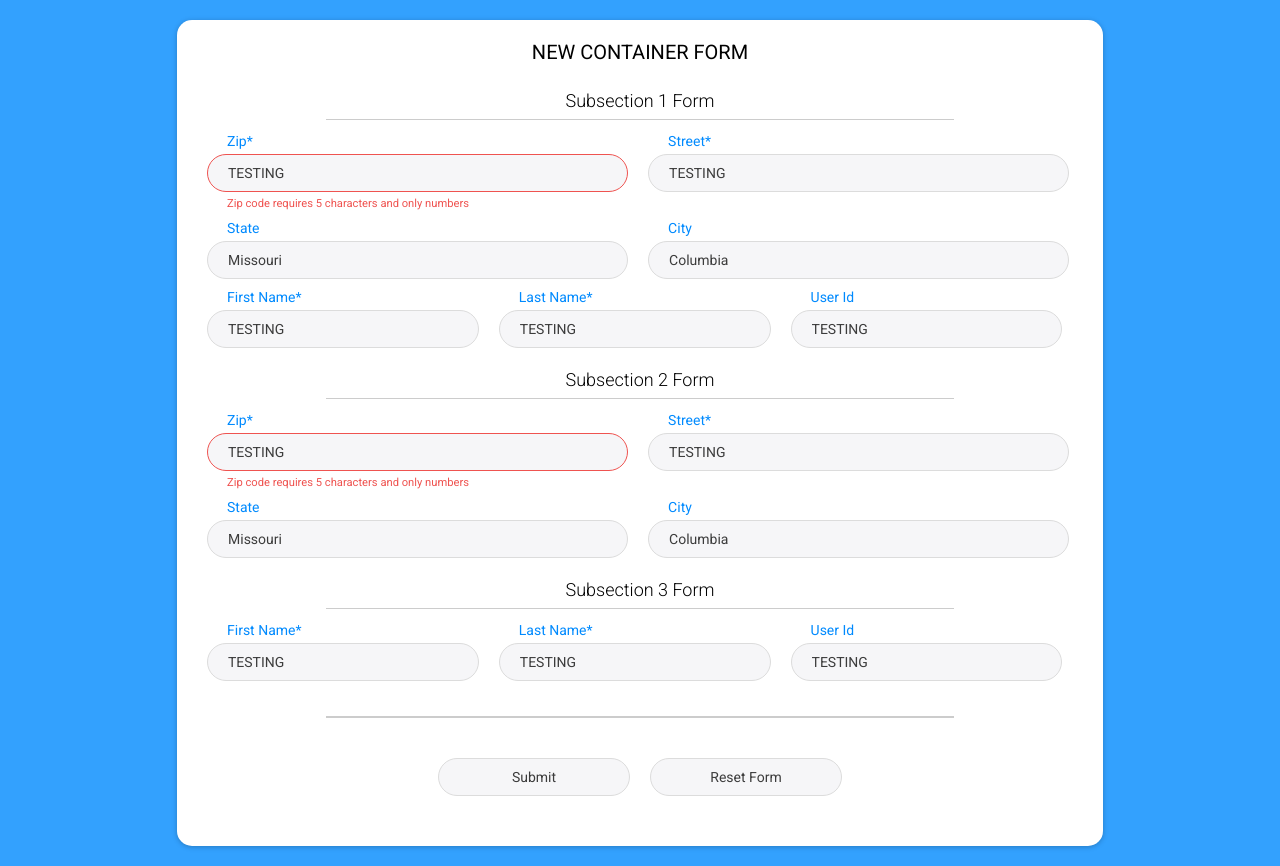
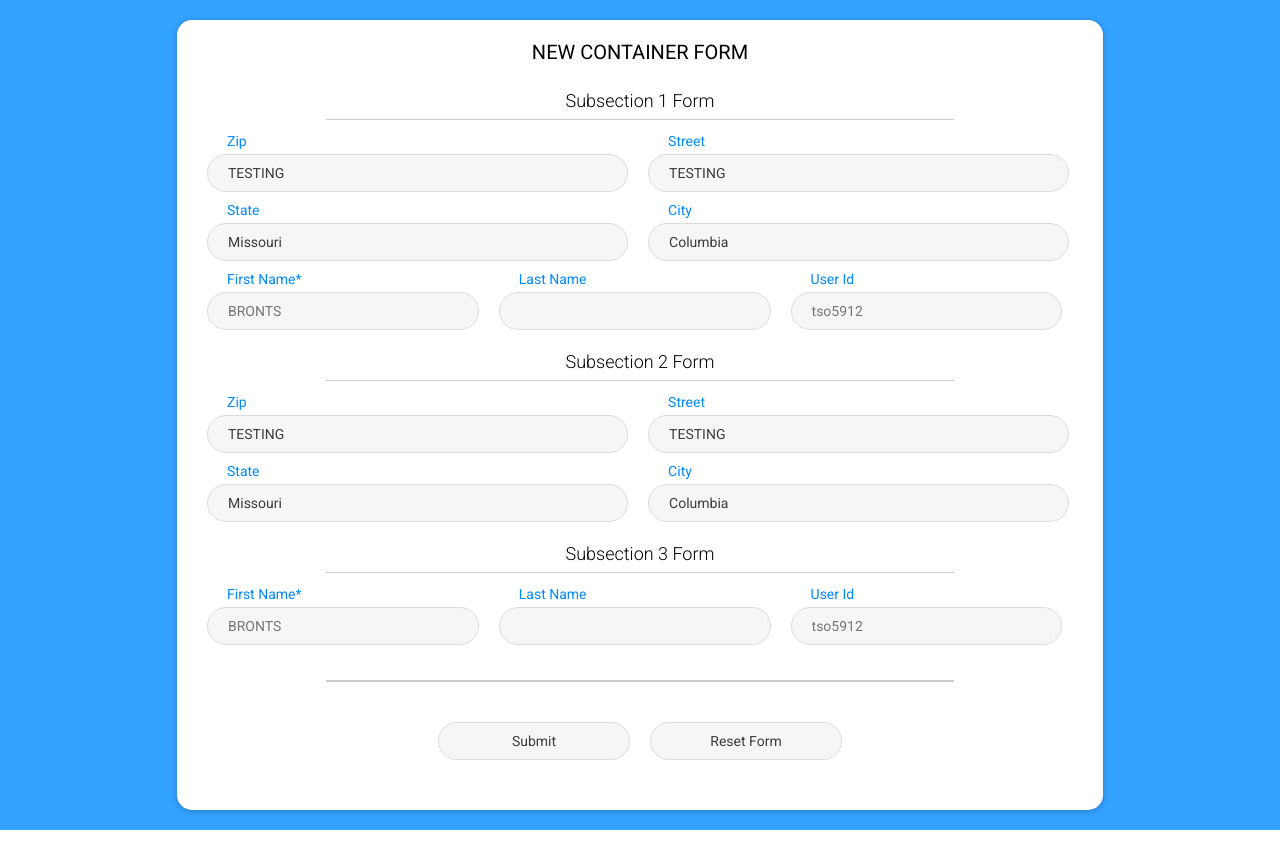
Before and after one commit to b2dt/react-form-template, a React app: page / in a window 1280 px wide. After the commit the page ends 830 px from the top, so only its background shows below. Built offline with nearby package versions, Linux system fonts and the light colour scheme.

Commit message:
Error checks don't happen on load. only onchange and submit. Required field check only happens on submit.

```diff
--- a/src/components/app/app.tsx
+++ b/src/components/app/app.tsx
@@ -30,29 +30,24 @@ export default class App extends React.Component<AppPageProps, any> {
 	}
 
 	render() {
-		const {props} = this
 		const formProps: FormFieldProps[] = [
 			{
 				index: 0,
 				id: "rus-first-name",
-				required: true,
 				inputType: InputType.INPUT,
+				validation: Validate.required,
 				placeholder: "BRONTS",
-				defaultText: "TESTING",
 				label: "First Name"
 			}, {
 				index: 1,
 				id: "rus-last-name",
-				required: true,
 				inputType: InputType.INPUT,
-				defaultText: "TESTING",
 				label: "Last Name"
 			}, {
 				index: 2,
 				id: "rus-id",
 				inputType: InputType.INPUT,
 				placeholder: "tso5912",
-				defaultText: "TESTING",
 				label: "User Id"
 			}
 		]
@@ -60,7 +55,6 @@ export default class App extends React.Component<AppPageProps, any> {
 			{
 				index: 0,
 				id: "zip",
-				required: true,
 				defaultText: "TESTING",
 				inputType: InputType.INPUT,
 				validation: Validate.zipCode,
@@ -70,7 +64,6 @@ export default class App extends React.Component<AppPageProps, any> {
 				index: 1,
 				id: "street",
 				defaultText: "TESTING",
-				required: true,
 				inputType: InputType.INPUT,
 				label: "Street"
 			}, {
@@ -93,31 +86,11 @@ export default class App extends React.Component<AppPageProps, any> {
 				<Form title="NEW CONTAINER FORM" submitForm={this.submitForm}>
 					<FormSection title="Subsection 1 Form" columns={2}>
 						<FormSection formFields={formProps2}/>
-						{/*	<div>
-							<input id={"testing-stuff"} type={"text"}/>
-						</div>
-						<div>
-							Lorem ipsum dolor sit amet, consectetur adipiscing elit. Vivamus consectetur et libero ac
-							fringilla. Vivamus vitae sem iaculis, semper nunc a, ultricies est. Sed sed ipsum velit.
-							Praesent aliquet dui quis tellus ornare auctor. Mauris eu magna interdum, pretium dui at,
-							porta mi. Maecenas eu condimentum metus. Duis quam nisi, fringilla a augue eu, lacinia
-							tempor magna. Class aptent taciti sociosqu ad litora torquent per conubia nostra, per
-							inceptos himenaeos.
-							<div>
-								WHAT UP STUFF
-							</div>
-						</div>*/}
 						<FormSection formFields={formProps} columns={3}/>
 					</FormSection>
 					<FormSection title="Subsection 2 Form" formFields={formProps2} columns={2}/>
 					<FormSection title="Subsection 3 Form" formFields={formProps} columns={3}/>
 				</Form>
-				{/*<Form
-                    title={"Braden lika-do-da-cha-cha"}
-                    formFields={formProps}
-                    columns={2}
-                    submitForm={this.submitForm}
-                />*/}
 			</div>
 		)
 	}
--- a/src/components/form/form.tsx
+++ b/src/components/form/form.tsx
@@ -64,11 +64,15 @@ export default class Form extends React.Component<FormProps, FormValues> {
 		this.setState({
 			formSectionValues: copyState
 		})
-		console.log(copyState)
 	}
 
 	submitLocalForm() {
 		const {state, props} = this
+		let copyState: any[] = [...state.formSectionValues]
+		FormUtil.state.updateErrors(copyState)
+		this.setState({
+			formSectionValues: copyState
+		})
 		console.log("State:", state.formSectionValues)
 		let flatState: FlatState[] = FormUtil.state.flatten(state.formSectionValues)
 		console.log("FlattenedState:", flatState)
--- a/src/components/general/input/input.tsx
+++ b/src/components/general/input/input.tsx
@@ -62,8 +62,8 @@ export default class Input extends React.Component<InputProps, any> {
 
 	createErrorHtml() {
 		const {props} = this
-		if ((props.showError && props.inputProps.defaultValue != "") || (props.required && props.inputProps.defaultValue.trim() == "")) {
-			let error = props.errorMsg ? props.errorMsg : props.required ? "This field is required!" : "Invalid Input"
+		if (props.showError) {
+			let error = props.errorMsg ? props.errorMsg : props.required ? "This field is required" : "Invalid Input"
 			return (
 				<h1 className="input__error">{error}</h1>
 			)
--- a/src/models/formFieldProps.tsx
+++ b/src/models/formFieldProps.tsx
@@ -9,7 +9,6 @@ export interface FormFieldProps {
 
 	sectionIndex?: number
 	value?: string
-	required?: boolean
 	validation?: (input: string) => boolean
 	showError?: boolean
 	errorMsg?: string
--- a/src/utility/converter.tsx
+++ b/src/utility/converter.tsx
@@ -7,6 +7,7 @@ import * as _ from 'lodash'
 import {FlatState, FormUtil, InputType} from "./formUtil";
 import FormSection, {FormSectionProps} from "../components/formSection/formSection";
 import {FormFunctions} from "../components/form/form";
+import {ValidationType} from "./validation";
 
 export const sortFieldProps = (formFields: FormFieldProps[]) => {
 	return _.sortBy(formFields, (field) => field.index)
@@ -37,6 +38,7 @@ export const Convert: any = {
 		},
 		input: (textProps: FormFieldProps, columnClassName: string, formFns: FormFunctions) => {
 			let classes = classNames('field', columnClassName, textProps.classes)
+			let required = textProps.validation != undefined && textProps.validation.name == ValidationType.Required
 			return (
 				<div className={classes} key={textProps.id}>
 					<Input
@@ -47,7 +49,7 @@ export const Convert: any = {
 						formFns={formFns}
 						errorMsg={textProps.errorMsg}
 						showError={textProps.showError}
-						required={textProps.required}
+						required={required}
 						validationFn={textProps.validation}
 						inputProps={{
 							type: "text",
--- a/src/utility/formUtil.tsx
+++ b/src/utility/formUtil.tsx
@@ -84,9 +84,22 @@ export const FormUtil: any = {
 				let formField: FormFieldProps = newSectionProps.formFields[fieldInfo.fieldIndex]
 				formField.defaultText = fieldInfo.newVal
 				formField.showError = !FormUtil.validate(formField, fieldInfo.newVal)
-				console.log("Updating field: ", formField)
 				return formField
 			}
+		},
+		updateErrors: (sectionProps: FormSectionProps[]) => {
+			console.log("BEFORE UPDATE", sectionProps)
+			sectionProps.forEach(sectProps => {
+				if (sectProps.formSectionValues != undefined) {
+					FormUtil.state.updateErrors(sectProps.formSectionValues)
+				}
+				if (sectProps.formFields != undefined) {
+					sectProps.formFields.map(field => {
+						field.showError = !FormUtil.validate(field, field.defaultText)
+					})
+				}
+			})
+			console.log("AFTER ERROR UPDATE", sectionProps)
 		},
 		flatten: (formProps: FormSectionProps[] | JSX.Element[]): FlatState[] => {
 			let flatState: FlatState[] = []
@@ -112,7 +125,7 @@ export const FormUtil: any = {
 		},
 		sectionProps: (props: FormSectionProps, sectionIndex: number, parentProps: FormSectionProps) => {
 			return {
-				formFields: FormUtil.create.formFields(props.formFields),
+				formFields: _.cloneDeep(props.formFields),
 				formSectionValues: _.cloneDeep(props.formSectionValues),
 				title: props.title,
 				columns: props.columns == null ? parentProps.columns : props.columns,
@@ -120,21 +133,11 @@ export const FormUtil: any = {
 				index: sectionIndex
 			}
 		},
-		formFields: (formFields: FormFieldProps[]) => {
-			return _.cloneDeep(formFields).map(field => {
-				return {
-					...field,
-					showError: field.validation != undefined ? !field.validation(field.defaultText) : false
-				}
-			})
-		}
 	},
 	validate: (formProps: FormFieldProps, newVal: string): boolean => {
-		console.log(formProps.required && newVal.trim() != "")
 		if (formProps.validation != undefined) {
-			return formProps.validation(newVal) && (formProps.required && newVal.trim() != "")
-		} else {
-			return formProps.required && newVal != ""
-		}
+			return formProps.validation(newVal)
+		} else
+			return true
 	}
 }
```
Also changed, not shown: src/index.tsx (+2 -12 lines).
